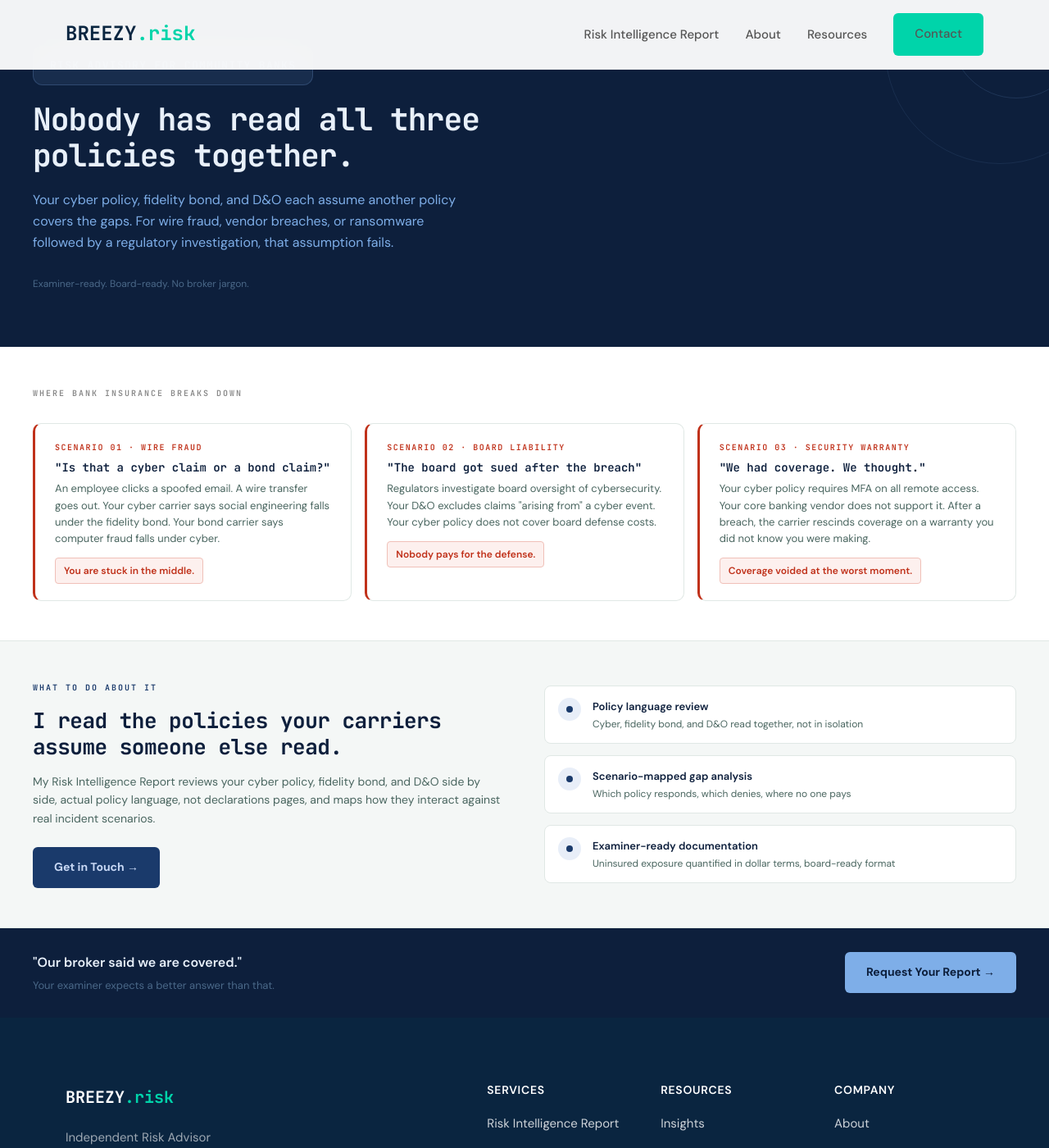
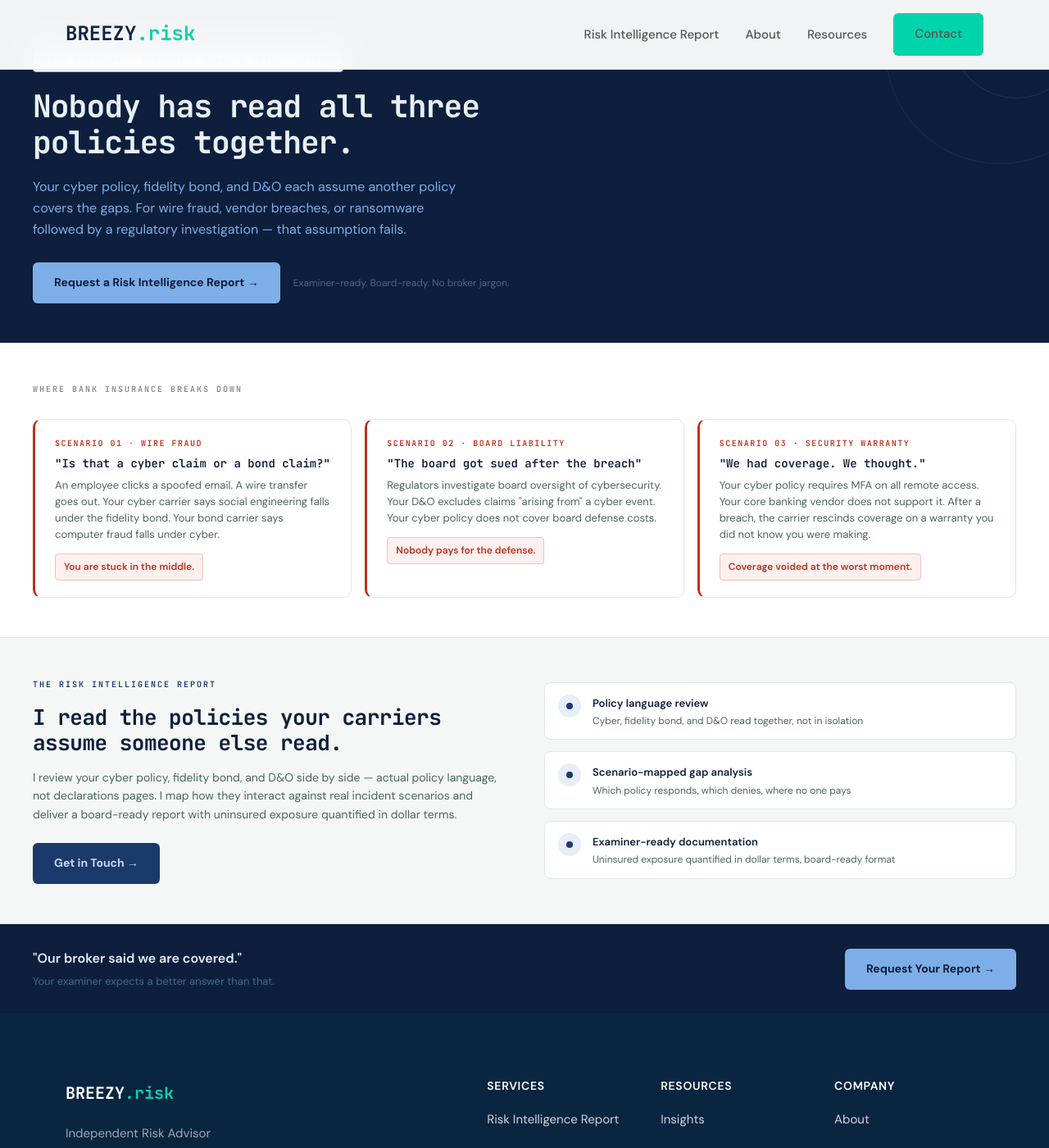
Before and after one commit to joeproe1/breezyins.com, a Jekyll site: the page built from community-bank-insurance.html, in a window 1280 px wide and 1400 px high. Shown: the whole window at 82% size. Built offline with Jekyll 4.4.1, drawn with Linux system fonts in a browser that asks for light colours.

Commit message:
Revert community bank page to previous version
Joerg wants to review bank page changes separately.

Co-Authored-By: Claude Opus 4.6 <noreply@anthropic.com>

```diff
--- a/community-bank-insurance.html
+++ b/community-bank-insurance.html
@@ -32,7 +32,9 @@ permalink: /community-bank-insurance/
 <section class="bank-hero">
   <div class="bank-hero__rings"></div>
 
-  <div class="bank-hero__breadcrumb">Risk Advisory for Community Banks</div>
+  <div class="eyebrow eyebrow--bank">
+    RISK ADVISORY · COMMUNITY BANKS &amp; CREDIT UNIONS
+  </div>
 
   <h1 class="bank-hero__headline">
     Nobody has read all three<br>policies together.
@@ -41,10 +43,15 @@ permalink: /community-bank-insurance/
   <p class="bank-hero__body">
     Your cyber policy, fidelity bond, and D&amp;O each assume another policy
     covers the gaps. For wire fraud, vendor breaches, or ransomware followed
-    by a regulatory investigation, that assumption fails.
+    by a regulatory investigation — that assumption fails.
   </p>
 
-  <p class="bank-hero__sub">Examiner-ready. Board-ready. No broker jargon.</p>
+  <div class="bank-hero__actions">
+    <a href="/contact/" class="btn btn--bank">
+      Request a Risk Intelligence Report →
+    </a>
+    <span class="bank-hero__sub">Examiner-ready. Board-ready. No broker jargon.</span>
+  </div>
 </section>
 
 <!-- SECTION 2: SCENARIOS -->
@@ -94,14 +101,15 @@ permalink: /community-bank-insurance/
   <div class="bank-product__grid">
 
     <div class="bank-product__copy">
-      <p class="panel-label panel-label--bank">WHAT TO DO ABOUT IT</p>
+      <p class="panel-label panel-label--bank">THE RISK INTELLIGENCE REPORT</p>
       <h2 class="bank-product__headline">
         I read the policies your carriers assume someone else read.
       </h2>
       <p class="bank-product__body">
-        My Risk Intelligence Report reviews your cyber policy, fidelity bond,
-        and D&amp;O side by side, actual policy language, not declarations pages,
-        and maps how they interact against real incident scenarios.
+        I review your cyber policy, fidelity bond, and D&amp;O side by side —
+        actual policy language, not declarations pages. I map how they interact
+        against real incident scenarios and deliver a board-ready report with
+        uninsured exposure quantified in dollar terms.
       </p>
       <a href="/contact/" class="btn btn--bank-mid">Get in Touch →</a>
     </div>
```
